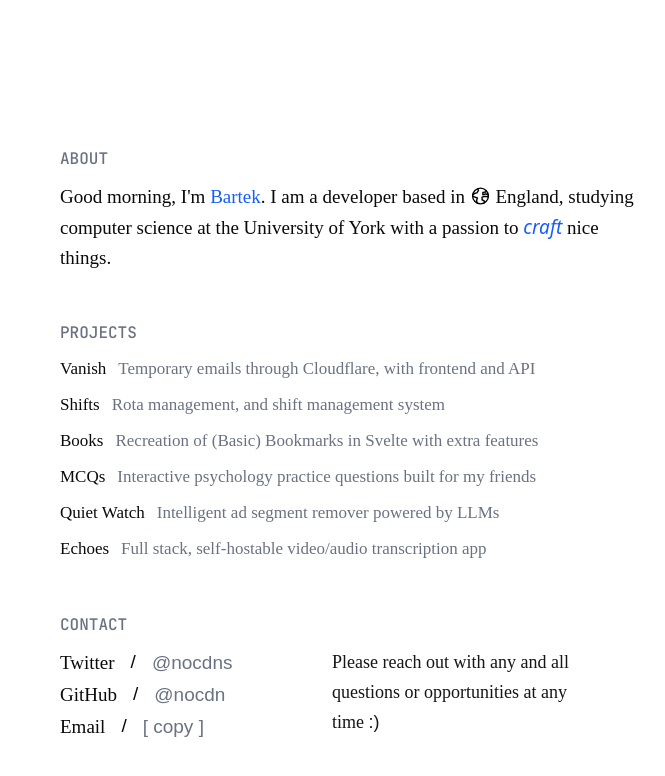
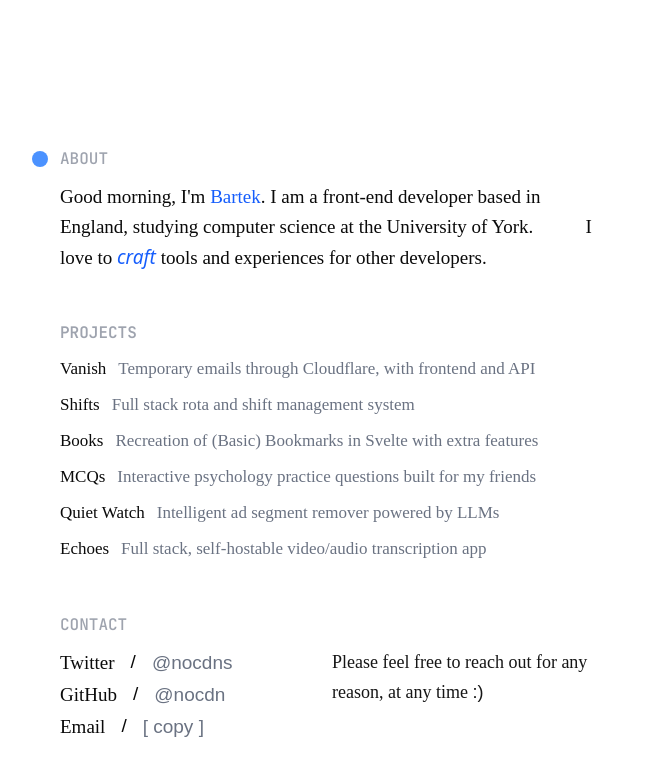
Before and after one commit to nocdn/better-portfolio, a React (Vite) app: page / in a window 1280 px wide. Shown: the top 776 px of the page, without its empty margins (292-957 px from the left). Built offline with nearby package versions, Linux system fonts and the light colour scheme; what tailwindcss-motion would draw is missing.

Commit message:
feat: add blue dot back

```diff
--- a/src/Contact.tsx
+++ b/src/Contact.tsx
@@ -8,7 +8,7 @@ export default function Contact({ className }: { className?: string }) {
 
   return (
     <div className={`${className} w-full pr-12`}>
-      <p className="font-jetbrains-mono font-medium text-[16px] text-gray-500 mb-2.5">
+      <p className="font-jetbrains-mono font-medium text-[16px] text-gray-500/65 mb-2.5">
         CONTACT
       </p>
       <div
@@ -117,8 +117,8 @@ export default function Contact({ className }: { className?: string }) {
           </div>
         </div>
         <p className="w-[16rem] text-[18px] text-[#161616]">
-          Please reach out with any and all questions or opportunities at any
-          time <span className="font-sf-pro-rounded">:)</span>
+          Please feel free to reach out for any reason, at any time{" "}
+          <span className="font-sf-pro-rounded">:)</span>
         </p>
       </div>
     </div>
--- a/src/NewProjects.tsx
+++ b/src/NewProjects.tsx
@@ -36,16 +36,16 @@ export default function NewProjects({
     },
     {
       title: "Shifts",
-      description: "Rota management, and shift management system",
-      demoURL: "https://whisper.bartoszbak.org/",
-      chips: ["react", "supabase", "nextjs"],
+      description: "Full stack rota and shift management system",
+      demoURL: "https://github.com/nocdn/shifts",
+      chips: ["react", "supabase", "nextjs", "betterAuth"],
     },
     {
       title: "Books",
       description:
         "Recreation of (Basic) Bookmarks in Svelte with extra features",
-      demoURL: "https://bookmarks.bartoszbak.org/",
-      chips: ["svelte", "sqlite"],
+      sourceURL: "https://github.com/nocdn/booksr",
+      chips: ["react", "sqlite"],
     },
     {
       title: "MCQs",
@@ -98,7 +98,7 @@ export default function NewProjects({
         ref={dotRef}
         className="absolute top-[6px] -left-8 rounded-full w-4.5 h-4.5"
       ></div>
-      <p className="font-jetbrains-mono font-medium text-[16px] text-gray-500 mb-2">
+      <p className="font-jetbrains-mono font-semibold text-[16px] text-gray-500/65 mb-2">
         PROJECTS
       </p>
       <div
--- a/src/NewerAbout.tsx
+++ b/src/NewerAbout.tsx
@@ -1,7 +1,7 @@
 import { AnimatePresence, motion } from "motion/react"
-import { useState, useEffect } from "react"
-import Globe from "./icons/globe"
+import { useState, useEffect, useRef } from "react"
 import ClockIcon from "./icons/clock"
+import { Magnetic } from "./Magnetic"
 
 export default function NewerAbout({
   className,
@@ -11,19 +11,10 @@ export default function NewerAbout({
   onHover?: () => void
 }) {
   const [timeGreeting, setTimeGreeting] = useState<string>("Hello")
-  const [showingLocationIcon, setShowLocationIcon] = useState<boolean>(false)
-  const [showingCSIcon, setShowingCSIcon] = useState<boolean>(false)
+  const firstPosition = useRef(null)
 
   useEffect(() => {
     setTimeGreeting(getTimeGreeting())
-
-    setTimeout(() => {
-      setShowLocationIcon(true)
-    }, 500)
-
-    setTimeout(() => {
-      setShowingCSIcon(true)
-    }, 700)
   }, [])
 
   function getTimeGreeting() {
@@ -44,6 +35,7 @@ export default function NewerAbout({
     hour: "2-digit",
     minute: "2-digit",
     hour12: false,
+    timeZone: "Europe/London",
   })
 
   console.log(bstTimeString.split(":")[0])
@@ -63,10 +55,18 @@ export default function NewerAbout({
         onHover?.()
       }}
     >
-      <p className="mb-2 font-jetbrains-mono text-gray-500 text-[16px] font-medium">
+      <div className="mb-2 font-jetbrains-mono text-gray-500/65 text-[16px] font-medium relative ">
         ABOUT
-      </p>
-      <motion.div>
+        <Magnetic intensity={0.2}>
+          <motion.div
+            whileTap={{ scale: 0.9 }}
+            whileHover={{ scale: 1.1 }}
+            ref={firstPosition}
+            className="w-4 h-4 bg-blue-500/85 rounded-full absolute top-1/2 -translate-y-1/2 -translate-x-7"
+          ></motion.div>
+        </Magnetic>
+      </div>
+      <motion.div className="pr-8">
         {timeGreeting}, I'm{" "}
         <div className="inline-block relative text-blue-600">
           <motion.span
@@ -161,34 +161,14 @@ export default function NewerAbout({
             )}
           </AnimatePresence>
         </div>
-        . I am a developer based in{" "}
-        <motion.span layout className="inline-block">
-          <AnimatePresence>
-            {showingLocationIcon && (
-              <motion.div
-                initial={{ scale: 0, width: 0, rotate: 270 }}
-                animate={{ scale: 1, width: "auto", rotate: 0, y: 2.5 }}
-                exit={{ scale: 0, width: 0 }}
-                transition={{
-                  duration: 0.75,
-                  ease: [0.175, 0.885, 0.32, 1.0],
-                }}
-                className="flex items-center overflow-hidden"
-                style={{ originX: 0.5 }}
-              >
-                <motion.div className="mx-[1px]">
-                  <Globe size={19} strokeWidth={1.75} />
-                </motion.div>
-              </motion.div>
-            )}
-          </AnimatePresence>
-        </motion.span>{" "}
-        England, studying computer science at the University of York with a
-        passion to{" "}
+        . I am a front-end developer based in England, studying computer science
+        at the University of
+        York.&nbsp;&nbsp;&nbsp;&nbsp;&nbsp;&nbsp;&nbsp;&nbsp;&nbsp;&nbsp; I love
+        to{" "}
         <span className="text-blue-600 font-sans italic transition-all duration-300 hover:font-bold">
           craft
         </span>{" "}
-        nice things.
+        tools and experiences for other developers.
       </motion.div>
     </div>
   )
--- a/src/Unscrambling.tsx
+++ b/src/Unscrambling.tsx
@@ -84,6 +84,11 @@ export default function Unscrambling({
       bgColor: "#FDF4DC",
       textColor: "#E6961F",
       label: "Python",
+    },
+    betterAuth: {
+      bgColor: "lightGray",
+      textColor: "black",
+      label: "Better-Auth",
     },
   }
 
```
